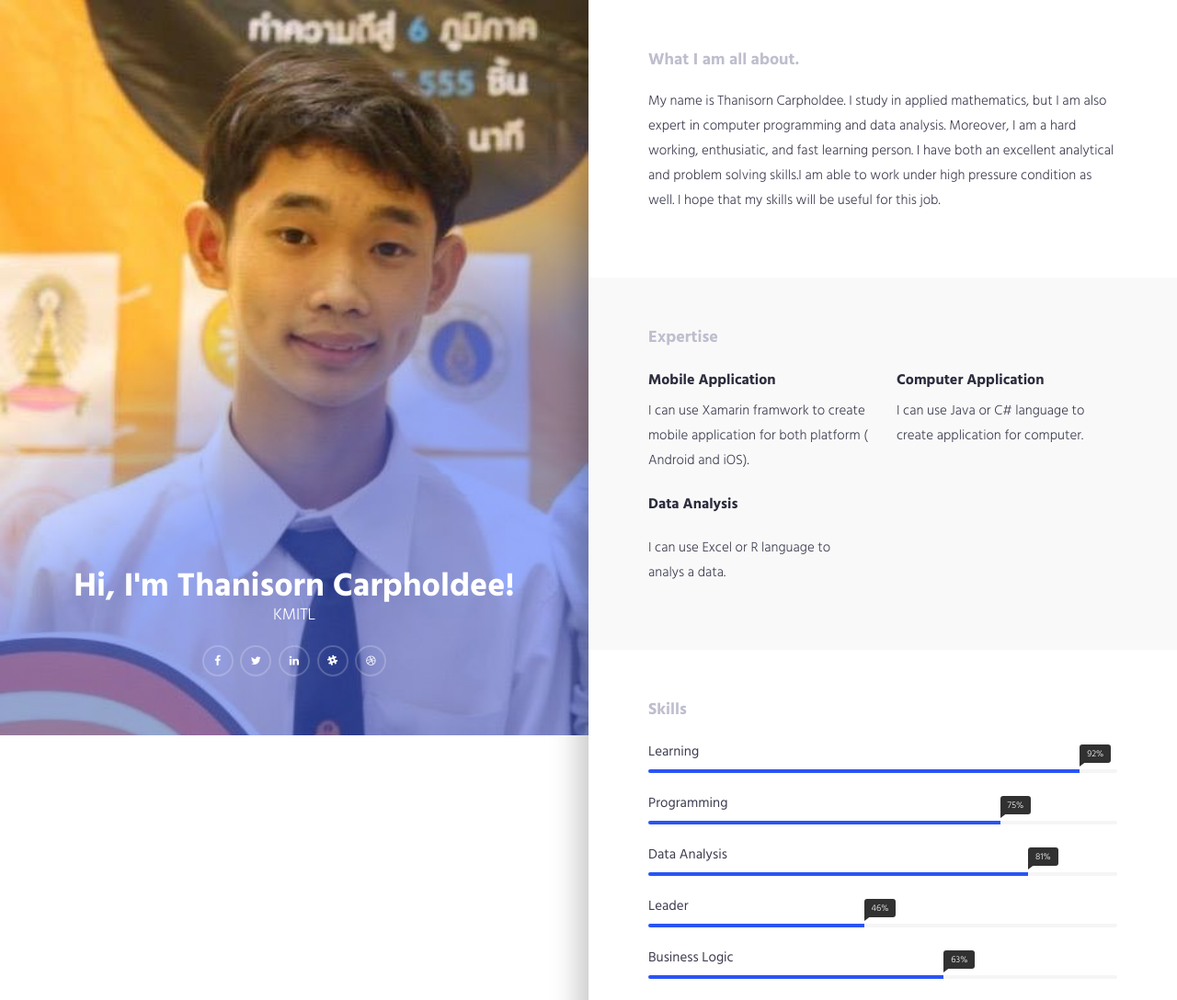
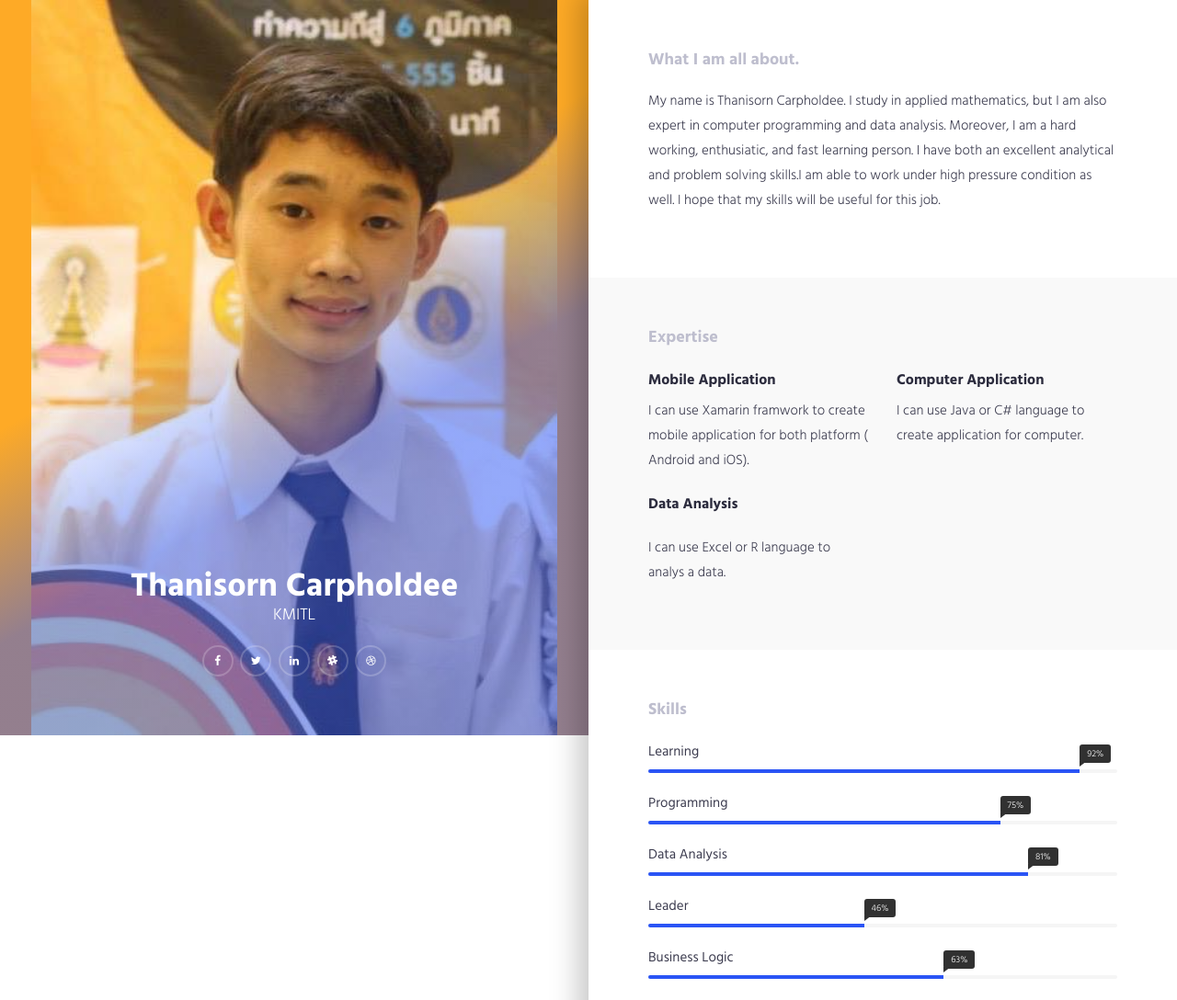
Before and after one commit to rosebless/Resume, a plain HTML site: page index.html in a window 1280 px wide. Shown: the top 1088 px of the page at 92% size. Drawn offline with Linux system fonts and the light colour scheme.

Commit message:
no message

```diff
--- a/css/style.css
+++ b/css/style.css
@@ -262,9 +262,13 @@ button:focus,
     z-index             : -1;
     width               : 100%;
     height              : 100%;
-    background-image    : url(../img/img-profile.jpg);
+    /*background-image    : url(../img/img-profile.jpg);*/
     background-size     : cover;
     background-position : center top;
+    display: flex;
+    justify-content: center;
+    align-items: center;
+    background-color: rgb(254,170,38) ;
     }
 
 .header .profile-img:before {
@@ -281,7 +285,9 @@ button:focus,
             transparent 60%,
             transparent 100%
     );
-
+    display: flex;
+    justify-content: center;
+    align-items: center;
     }
 
 .header .content {
--- a/index.html
+++ b/index.html
@@ -4,7 +4,7 @@
     <meta charset="utf-8">
     <meta name="viewport" content="width=device-width, initial-scale=1">
     <!-- The above 3 meta tags *must* come first in the head; any other head content must come *after* these tags -->
-    <title>Online CV - Professional HTML CSS Resume Website Template</title>
+    <title>The Resume</title>
 
     <!-- favicon -->
     <link href="favicon.png" rel=icon>
@@ -41,7 +41,7 @@
 <div class="left-col-block blocks">
     <header class="header">
         <div class="content text-center">
-            <h1>Hi, I'm Thanisorn Carpholdee!</h1>
+            <h1>Thanisorn Carpholdee</h1>
 
             <p class="lead">KMITL</p>
             <ul class="social-icon">
@@ -52,7 +52,7 @@
                 <li><a href="#"><i class="fa fa-dribbble" aria-hidden="true"></i></a></li>
             </ul>
         </div>
-        <div class="profile-img"><img src="https://raw.githubusercontent.com/rosebless/Resume/master/img/po.jpg"" width="100%" /></div>
+        <div class="profile-img"><img class="sw" src="https://raw.githubusercontent.com/rosebless/Resume/master/img/po.jpg" height="100%" /></div>
     </header>
     <!-- .header-->
 </div>
```
